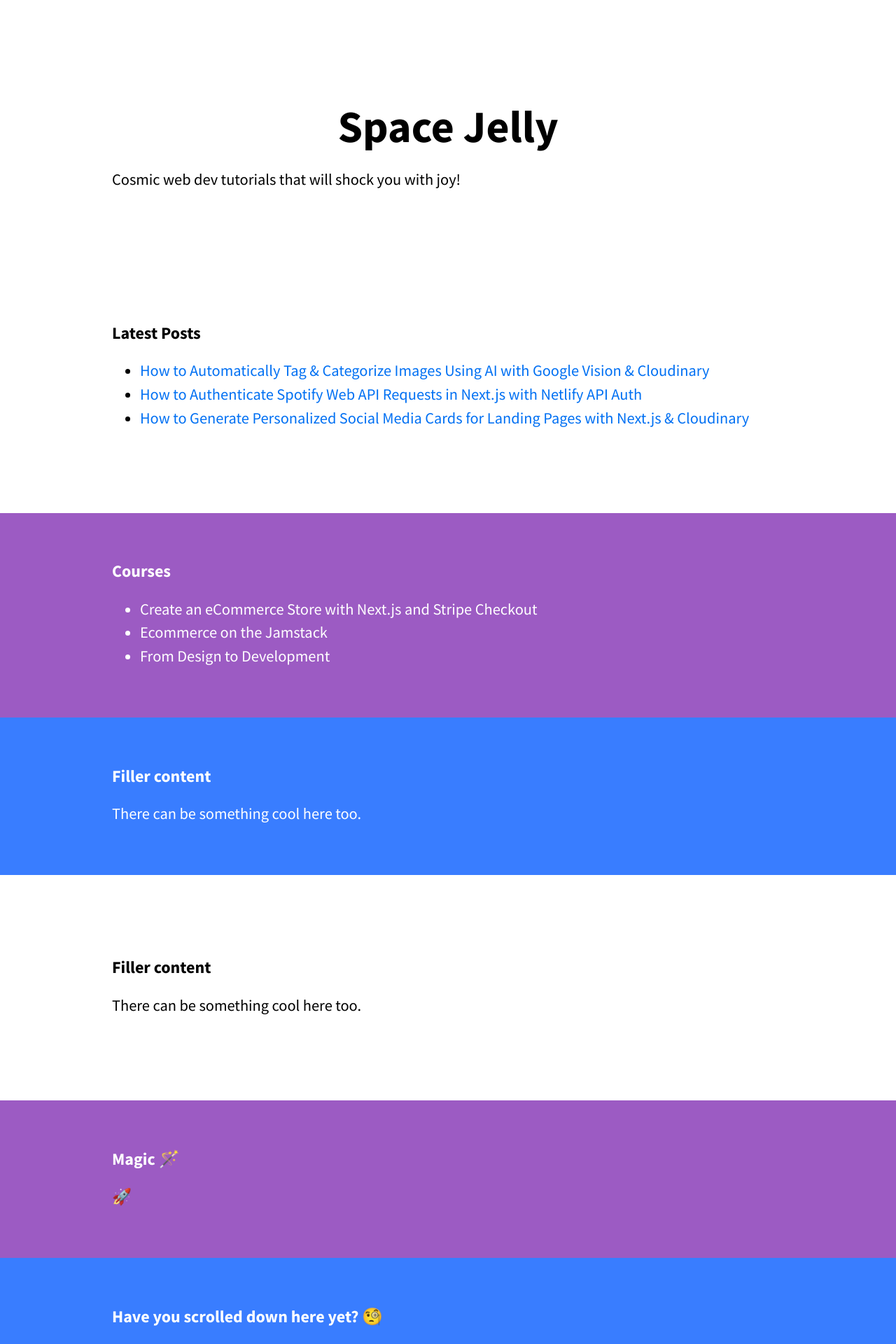
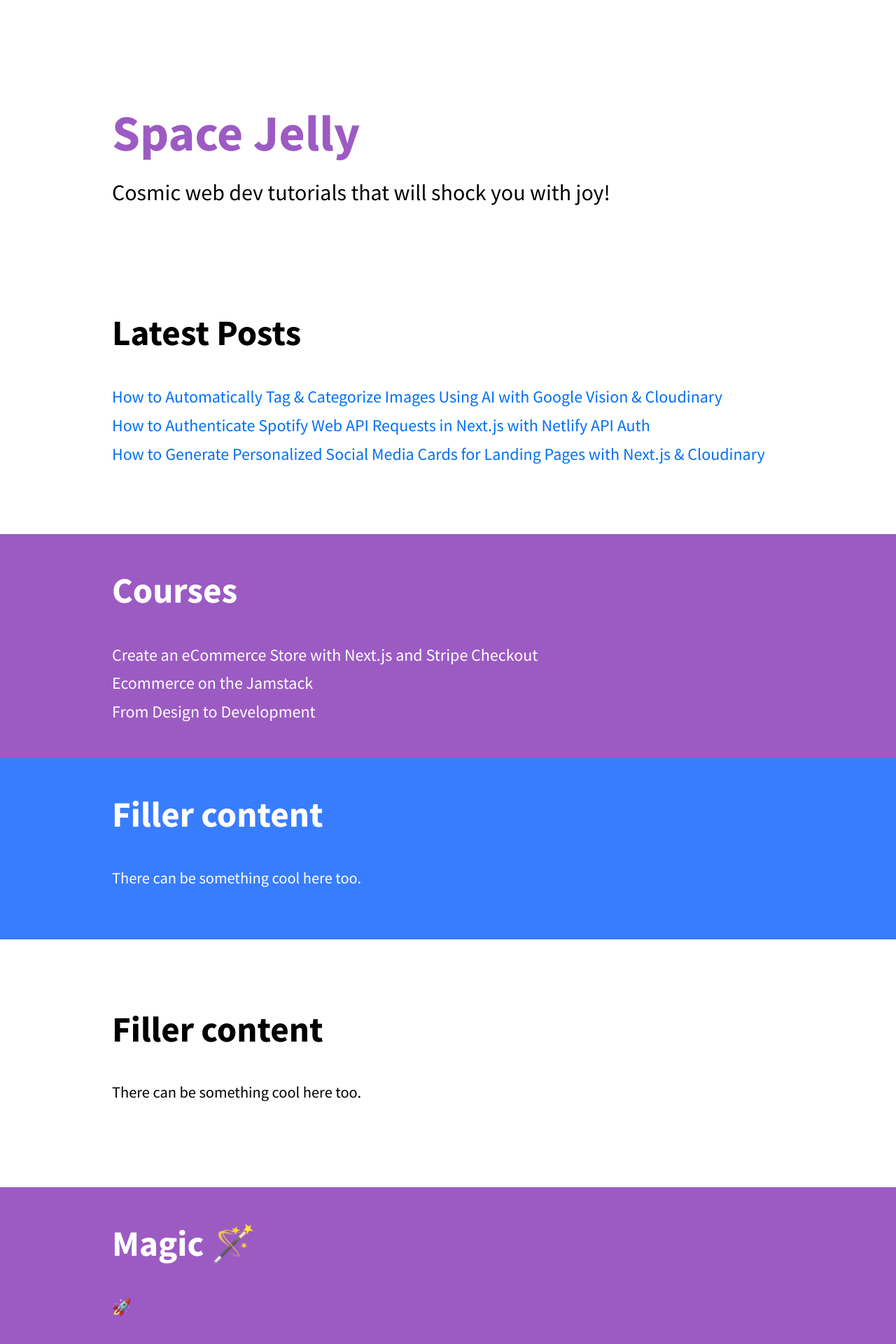
Before and after one commit to sujoyduttajad/next-scroll, a Next.js app: page / in a window 1280 px wide. Shown: the top 1920 px of the page at 70% size. Built offline with nearby package versions, Linux system fonts and the light colour scheme.

Commit message:
Update Home.module.scss

```diff
--- a/src/styles/Home.module.scss
+++ b/src/styles/Home.module.scss
@@ -1,121 +1,93 @@
-.container {
-  min-height: 100vh;
-  padding: 0 0.5rem;
-  display: flex;
-  flex-direction: column;
-  justify-content: center;
-  align-items: center;
-  height: 100vh;
-}
+@import "./settings/_settings";
 
-.main {
-  padding: 5rem 0;
-  flex: 1;
-  display: flex;
-  flex-direction: column;
-  justify-content: center;
-  align-items: center;
-}
-
-.footer {
-  width: 100%;
-  height: 100px;
-  border-top: 1px solid #eaeaea;
-  display: flex;
-  justify-content: center;
-  align-items: center;
-}
-
-.footer a {
-  display: flex;
-  justify-content: center;
-  align-items: center;
-  flex-grow: 1;
-}
-
-.title a {
-  color: #0070f3;
-  text-decoration: none;
-}
-
-.title a:hover,
-.title a:focus,
-.title a:active {
-  text-decoration: underline;
+.contianerDark {
+  color: white;
+  background-color: $color-brand-deep-blue;
 }
 
 .title {
-  margin: 0;
-  line-height: 1.15;
-  font-size: 4rem;
+
+  color: $color-brand-purple;
+  font-size: 4.5rem;
+  font-weight: bold;
+  margin: 0 0 4rem;
+
+  @media (max-width: 720px) {
+    font-size: 3rem;
   }
 
-.title,
-.description {
-  text-align: center;
 }
 
-.description {
-  line-height: 1.5;
+.subtitle {
+
+  font-size: 2rem;
+  margin: -3rem 0 0;
+
+  @media (max-width: 720px) {
     font-size: 1.5rem;
   }
 
-.code {
-  background: #fafafa;
-  border-radius: 5px;
-  padding: 0.75rem;
-  font-size: 1.1rem;
-  font-family: Menlo, Monaco, Lucida Console, Liberation Mono, DejaVu Sans Mono,
-    Bitstream Vera Sans Mono, Courier New, monospace;
 }
 
-.grid {
-  display: flex;
-  align-items: center;
-  justify-content: center;
-  flex-wrap: wrap;
-  max-width: 800px;
-  margin-top: 3rem;
+.heading {
+
+  font-size: 3.2rem;
+
+  &:first-child {
+    margin-top: 0;
   }
 
-.card {
-  margin: 1rem;
-  padding: 1.5rem;
-  text-align: left;
-  color: inherit;
-  text-decoration: none;
-  border: 1px solid #eaeaea;
-  border-radius: 10px;
-  transition: color 0.15s ease, border-color 0.15s ease;
-  width: 45%;
+  @media (max-width: 720px) {
+    font-size: 2rem;
   }
 
-.card:hover,
-.card:focus,
-.card:active {
-  color: #0070f3;
-  border-color: #0070f3;
 }
 
-.card h2 {
-  margin: 0 0 1rem 0;
+.posts {
+
   font-size: 1.5rem;
+  list-style: none;
+  padding: 0;
+  margin: 0;
+
+  li {
+
+    margin-bottom: .2em;
+
+    &:last-child {
+      margin-bottom: 0;
     }
 
-.card p {
-  margin: 0;
-  font-size: 1.25rem;
-  line-height: 1.5;
   }
 
-.logo {
-  height: 1em;
-  margin-left: 0.5rem;
 }
 
-@media (max-width: 600px) {
-  .grid {
-    width: 100%;
-    flex-direction: column;
+.rocket {
+  display: inline-block;
+}
+
+.animateRocket {
+  animation-duration: 5s;
+  animation-name: animate-rocket;
+}
+
+@keyframes animate-rocket {
+  0% {
+    transform: scale(1) rotate(10deg);
+  }
+  5% {
+    transform: scale(1.25) rotate(-15deg);
+  }
+  10% {
+    transform: scale(1.5) rotate(5deg);
+  }
+  15% {
+    transform: scale(1.75) rotate(-10deg);
+  }
+  20% {
+    transform: scale(2) rotate(0);
+  }
+  100% {
+    transform: scale(20) translate3D(100vw, -100vh, 0) rotate(0);
   }
 }
```
Lines whose indentation alone changed are shown as unchanged.
